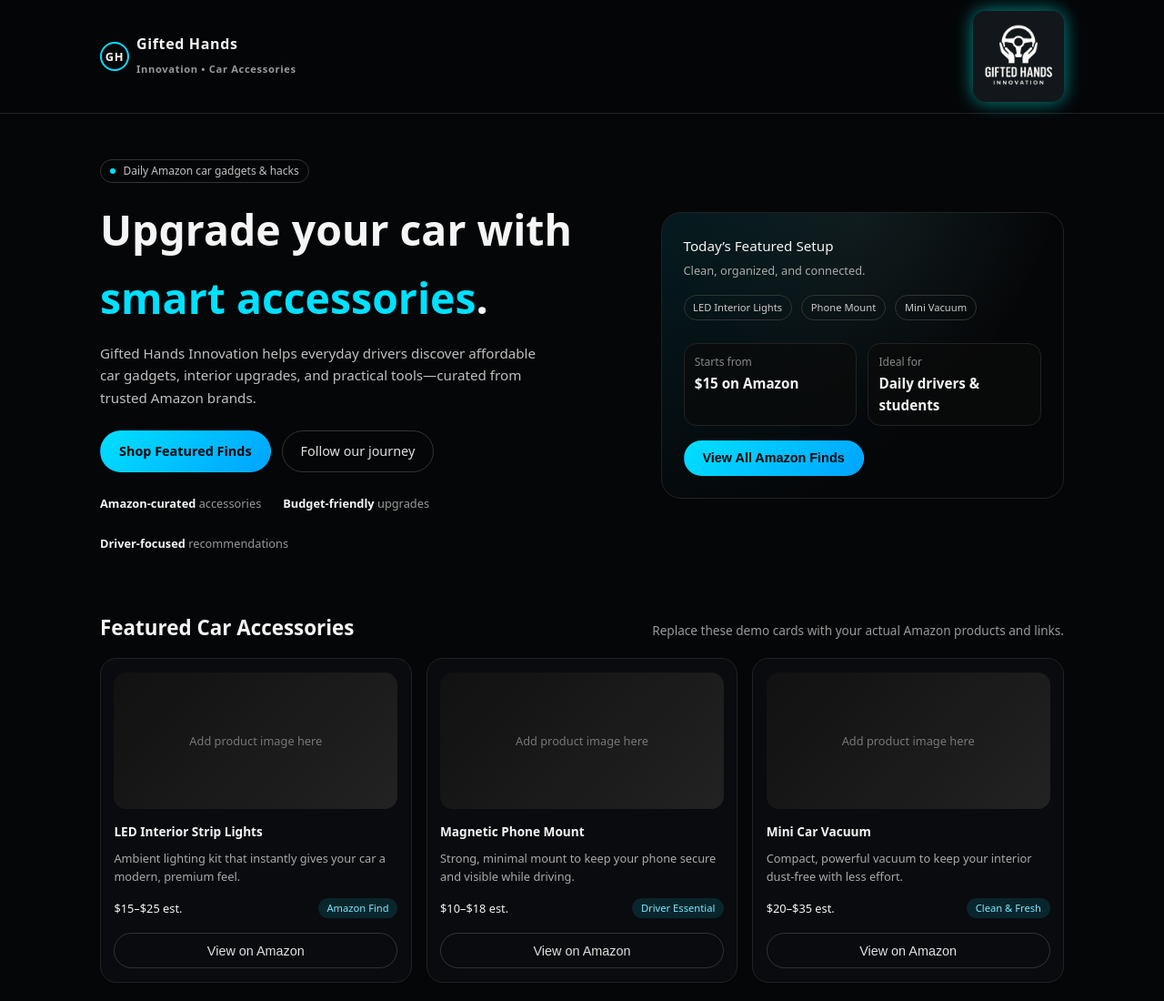
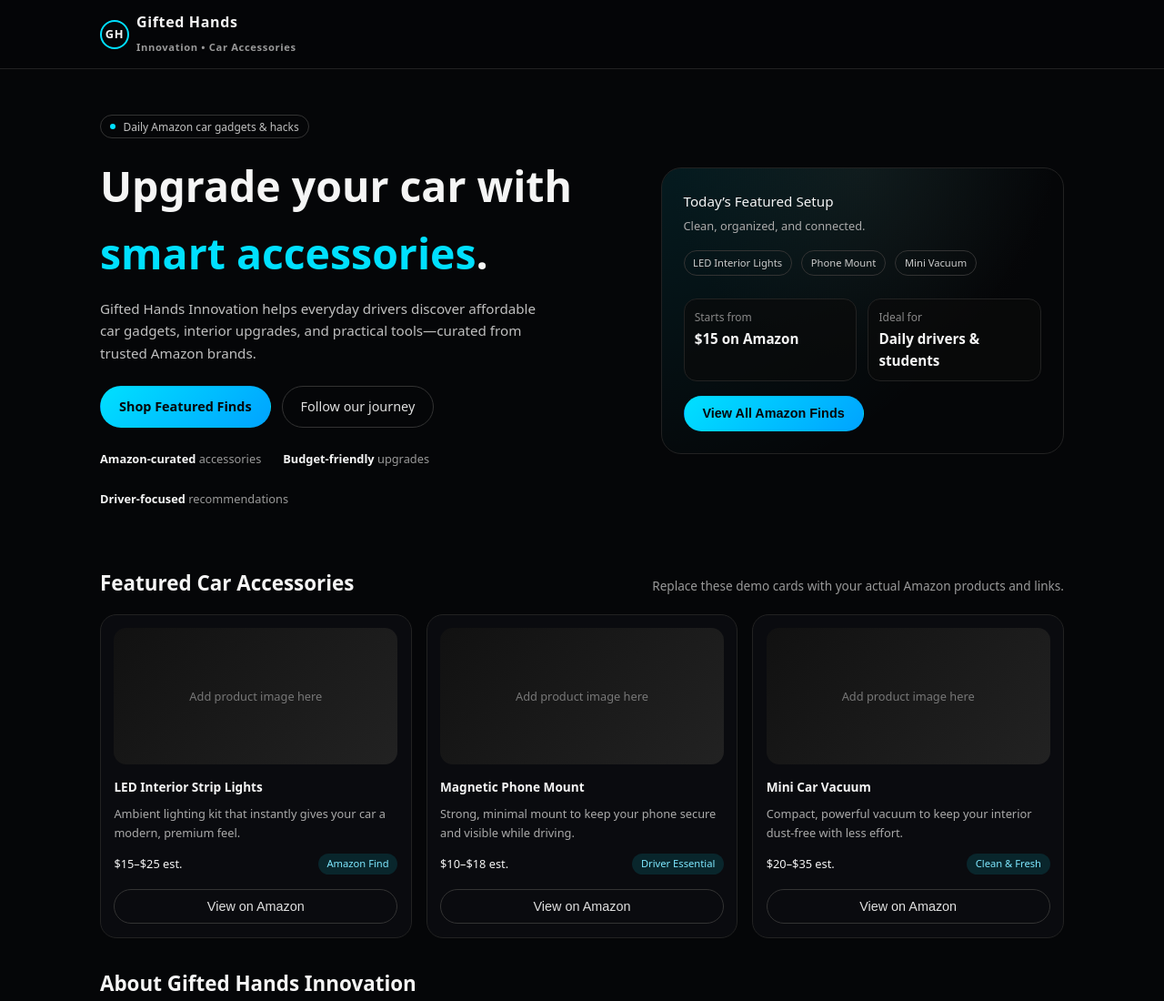
Before and after one commit to lenardmunsaka/giftedhandsinnovation, a plain HTML site: page index.html in a window 1280 px wide. Shown: the top 1100 px of the page at 91% size. Drawn offline with Linux system fonts and the light colour scheme.

Commit message:
Update index.html

```diff
--- a/index.html
+++ b/index.html
@@ -375,9 +375,6 @@
           <small style="font-size:0.7rem;color:#999;">Innovation • Car Accessories</small>
         </div>
       </div>
-      <div class="nav-brand" style="display:flex; align-items:center; gap:10px;">
- <img src="logo.png" alt="Gifted Hands Innovation Logo"
-     style="width:100px; height:100px; border-radius:14px; object-fit:cover; filter: drop-shadow(0 0 10px rgba(0,255,255,0.55));" />
 
 </div>
 
```
